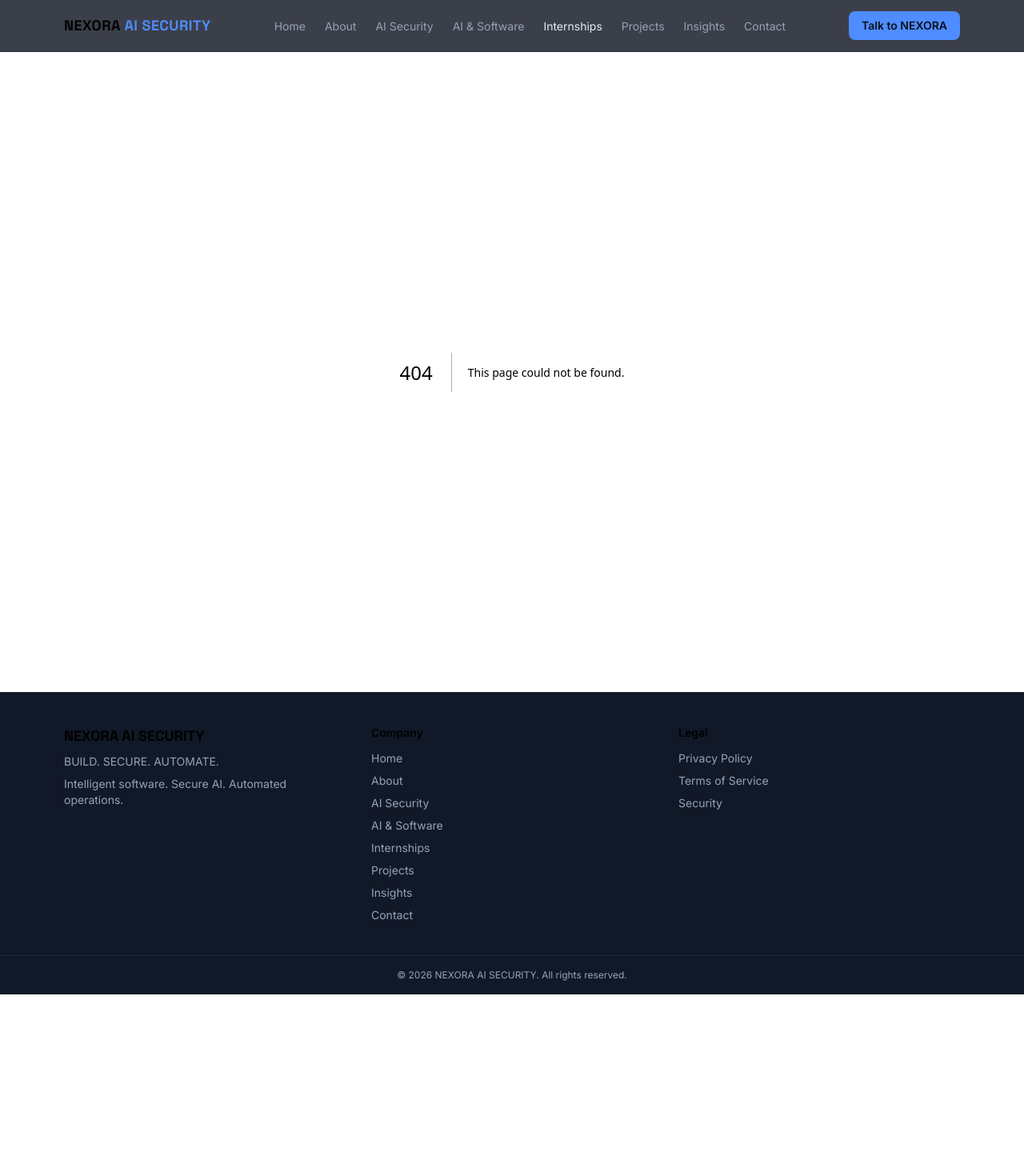
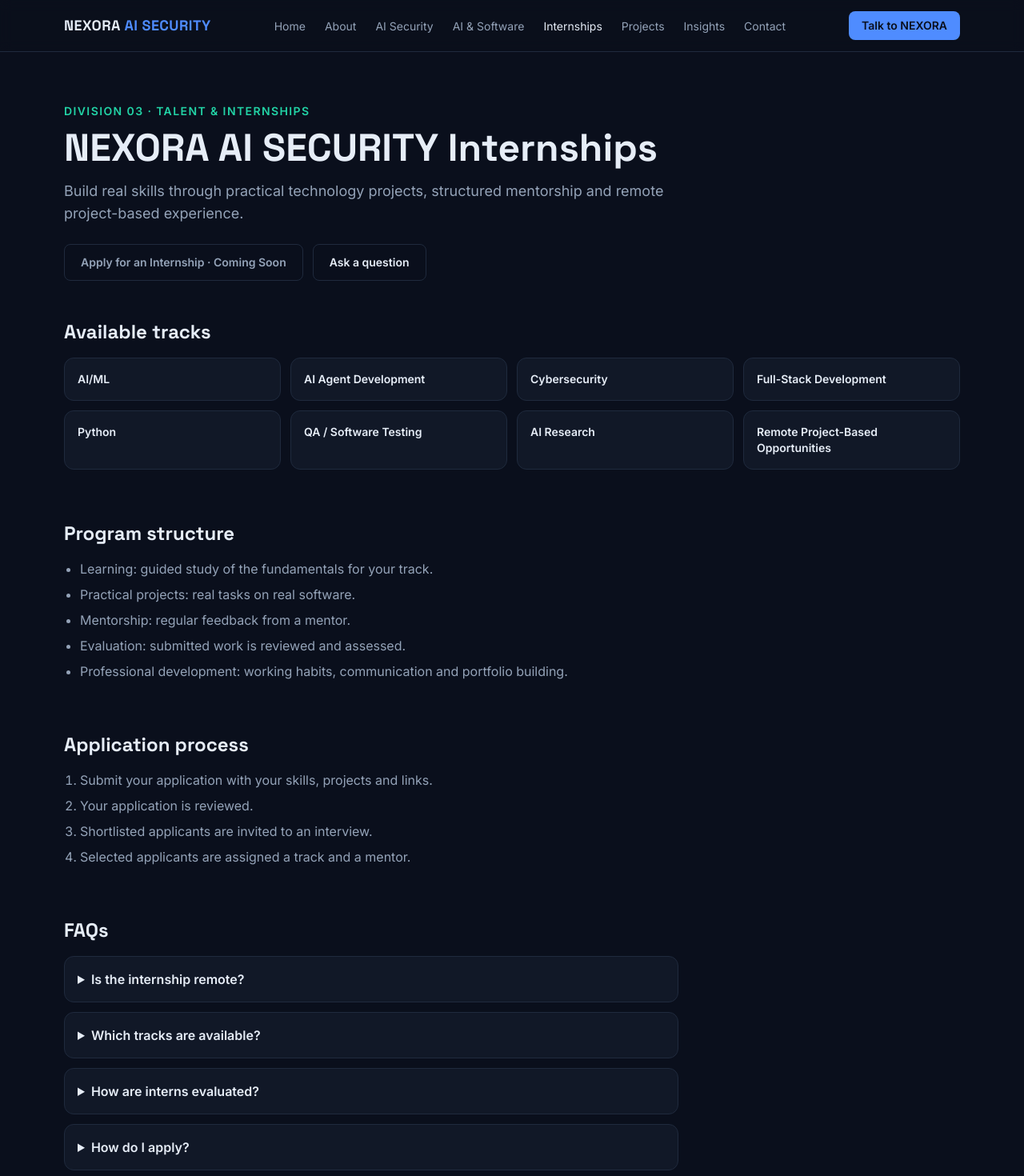
Before and after one commit to khudabuxmahar912-prog/nexora-ai-security, a Next.js app: page /internships in a window 1280 px wide. Before the commit this address had no page. Shown: the top 1470 px of the page at 80% size. Before the commit the page ends 1243 px from the top, so only its background shows below. Built offline with nearby package versions, Linux system fonts and the light colour scheme.

Commit message:
Add internships and about pages

```diff
--- /dev/null
+++ b/src/app/about/page.tsx
@@ -0,0 +1,76 @@
+import type { Metadata } from "next";
+import ButtonLink from "@/components/ui/ButtonLink";
+
+export const metadata: Metadata = {
+  title: "About | NEXORA AI SECURITY",
+  description:
+    "NEXORA AI SECURITY is a remote-first technology company focused on AI, cybersecurity, software engineering, automation, research and talent development.",
+};
+
+const focus = [
+  "AI",
+  "Cybersecurity",
+  "Software Engineering",
+  "Automation",
+  "Research",
+  "Talent Development",
+];
+
+export default function AboutPage() {
+  return (
+    <div className="mx-auto max-w-6xl px-4 py-16">
+      <p className="text-sm font-semibold uppercase tracking-widest text-accent-2">
+        About
+      </p>
+      <h1 className="mt-3 font-display text-4xl font-bold md:text-5xl">
+        A remote-first AI technology and security company.
+      </h1>
+
+      <section className="py-8">
+        <h2 className="font-display text-2xl font-bold">Our story</h2>
+        <p className="mt-3 max-w-3xl text-muted">
+          NEXORA AI SECURITY is being built as a remote-first company. It begins
+          lean and technology-driven, led by its Founder and supported by AI
+          systems, and it is designed to grow with specialized human teams as
+          the work grows.
+        </p>
+      </section>
+
+      <section className="py-4">
+        <h2 className="font-display text-2xl font-bold">What we focus on</h2>
+        <ul className="mt-4 grid gap-3 sm:grid-cols-2 lg:grid-cols-3">
+          {focus.map((f) => (
+            <li
+              key={f}
+              className="rounded-xl border border-border bg-surface p-4 text-sm font-semibold"
+            >
+              {f}
+            </li>
+          ))}
+        </ul>
+      </section>
+
+      <section className="py-8">
+        <h2 className="font-display text-2xl font-bold">Mission</h2>
+        <p className="mt-3 max-w-3xl text-muted">
+          To help businesses safely adopt and build intelligent technology by
+          building useful AI-powered software, automating repetitive work,
+          securing AI systems and developing future technology talent.
+        </p>
+      </section>
+
+      <section className="py-4">
+        <h2 className="font-display text-2xl font-bold">How we grow</h2>
+        <p className="mt-3 max-w-3xl text-muted">
+          Founder leadership, AI automation and human talent, with people
+          reviewing and approving the important decisions. We say what we have
+          built and what is still coming.
+        </p>
+      </section>
+
+      <div className="mt-10">
+        <ButtonLink href="/contact">Talk to NEXORA</ButtonLink>
+      </div>
+    </div>
+  );
+}
--- /dev/null
+++ b/src/app/internships/page.tsx
@@ -0,0 +1,125 @@
+import type { Metadata } from "next";
+import ButtonLink from "@/components/ui/ButtonLink";
+
+export const metadata: Metadata = {
+  title: "Internships | NEXORA AI SECURITY",
+  description:
+    "Remote, project-based internships in AI/ML, AI agents, cybersecurity, full-stack development, Python, QA and AI research.",
+};
+
+const tracks = [
+  "AI/ML",
+  "AI Agent Development",
+  "Cybersecurity",
+  "Full-Stack Development",
+  "Python",
+  "QA / Software Testing",
+  "AI Research",
+  "Remote Project-Based Opportunities",
+];
+
+const structure = [
+  "Learning: guided study of the fundamentals for your track.",
+  "Practical projects: real tasks on real software.",
+  "Mentorship: regular feedback from a mentor.",
+  "Evaluation: submitted work is reviewed and assessed.",
+  "Professional development: working habits, communication and portfolio building.",
+];
+
+const steps = [
+  "Submit your application with your skills, projects and links.",
+  "Your application is reviewed.",
+  "Shortlisted applicants are invited to an interview.",
+  "Selected applicants are assigned a track and a mentor.",
+];
+
+const faqs = [
+  {
+    q: "Is the internship remote?",
+    a: "Yes. The program is remote-first and project-based.",
+  },
+  {
+    q: "Which tracks are available?",
+    a: "AI/ML, AI agent development, cybersecurity, full-stack development, Python, QA/software testing and AI research.",
+  },
+  {
+    q: "How are interns evaluated?",
+    a: "Through assigned tasks, submitted work and written feedback from mentors.",
+  },
+  {
+    q: "How do I apply?",
+    a: "The online application form is Coming Soon. Use the contact page for questions in the meantime.",
+  },
+];
+
+export default function InternshipsPage() {
+  return (
+    <div className="mx-auto max-w-6xl px-4 py-16">
+      <p className="text-sm font-semibold uppercase tracking-widest text-accent-2">
+        Division 03 · Talent &amp; Internships
+      </p>
+      <h1 className="mt-3 font-display text-4xl font-bold md:text-5xl">
+        NEXORA AI SECURITY Internships
+      </h1>
+      <p className="mt-4 max-w-3xl text-lg text-muted">
+        Build real skills through practical technology projects, structured
+        mentorship and remote project-based experience.
+      </p>
+      <div className="mt-6 flex flex-wrap items-center gap-3">
+        <span className="rounded-lg border border-border px-5 py-3 text-sm font-semibold text-muted">
+          Apply for an Internship · Coming Soon
+        </span>
+        <ButtonLink href="/contact" variant="secondary">
+          Ask a question
+        </ButtonLink>
+      </div>
+
+      <section className="py-12">
+        <h2 className="font-display text-2xl font-bold">Available tracks</h2>
+        <ul className="mt-4 grid gap-3 sm:grid-cols-2 lg:grid-cols-4">
+          {tracks.map((t) => (
+            <li
+              key={t}
+              className="rounded-xl border border-border bg-surface p-4 text-sm font-semibold"
+            >
+              {t}
+            </li>
+          ))}
+        </ul>
+      </section>
+
+      <section className="py-4">
+        <h2 className="font-display text-2xl font-bold">Program structure</h2>
+        <ul className="mt-4 max-w-3xl list-disc space-y-2 pl-5 text-muted">
+          {structure.map((s) => (
+            <li key={s}>{s}</li>
+          ))}
+        </ul>
+      </section>
+
+      <section className="py-12">
+        <h2 className="font-display text-2xl font-bold">Application process</h2>
+        <ol className="mt-4 max-w-3xl list-decimal space-y-2 pl-5 text-muted">
+          {steps.map((s) => (
+            <li key={s}>{s}</li>
+          ))}
+        </ol>
+      </section>
+
+      <section className="py-4">
+        <h2 className="font-display text-2xl font-bold">FAQs</h2>
+        <div className="mt-4 max-w-3xl space-y-3">
+          {faqs.map((f) => (
+            <details
+              key={f.q}
+              className="rounded-xl border border-border bg-surface p-4"
+            >
+              <summary className="cursor-pointer font-semibold">{f.q}</summary>
+              <p className="mt-2 text-sm text-muted">{f.a}</p>
+            </details>
+          ))}
+        </div>
+      </section>
+    </div>
+  );
+}
```
